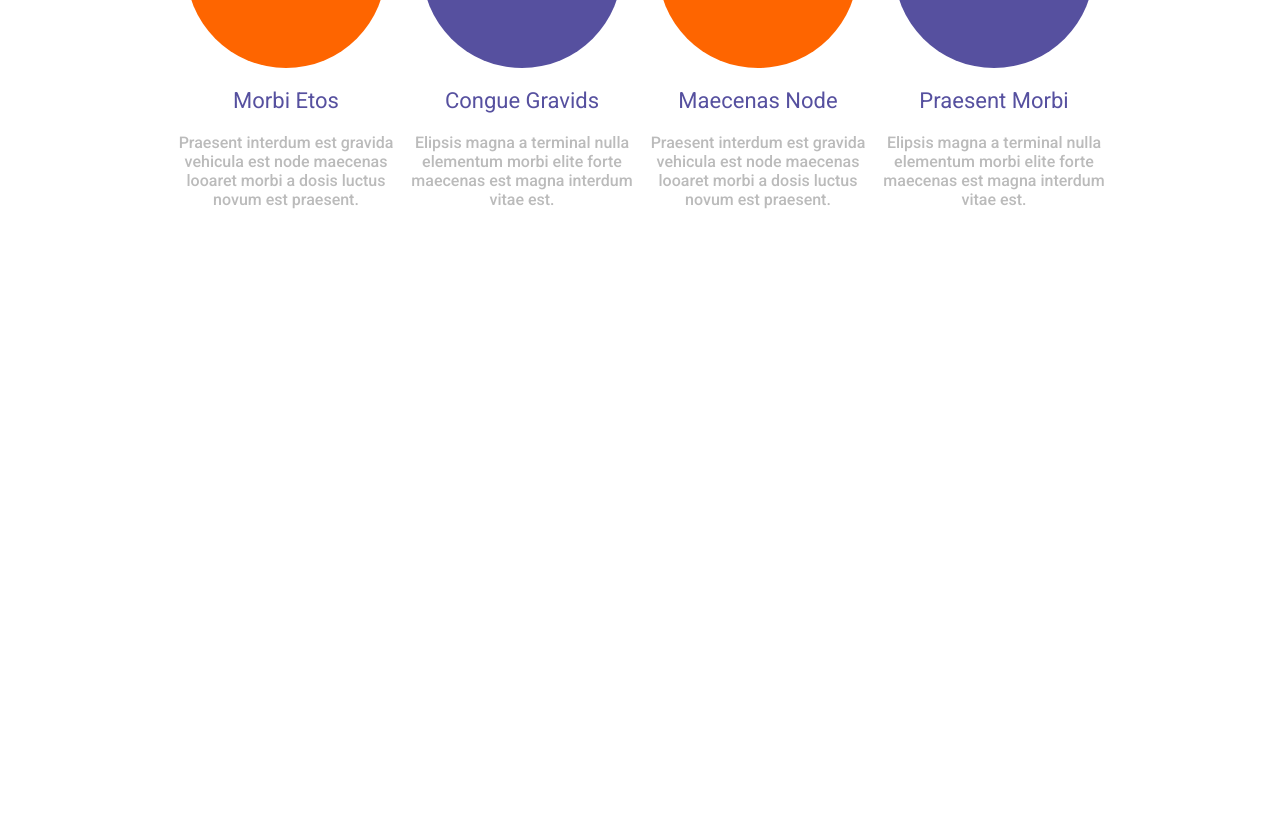
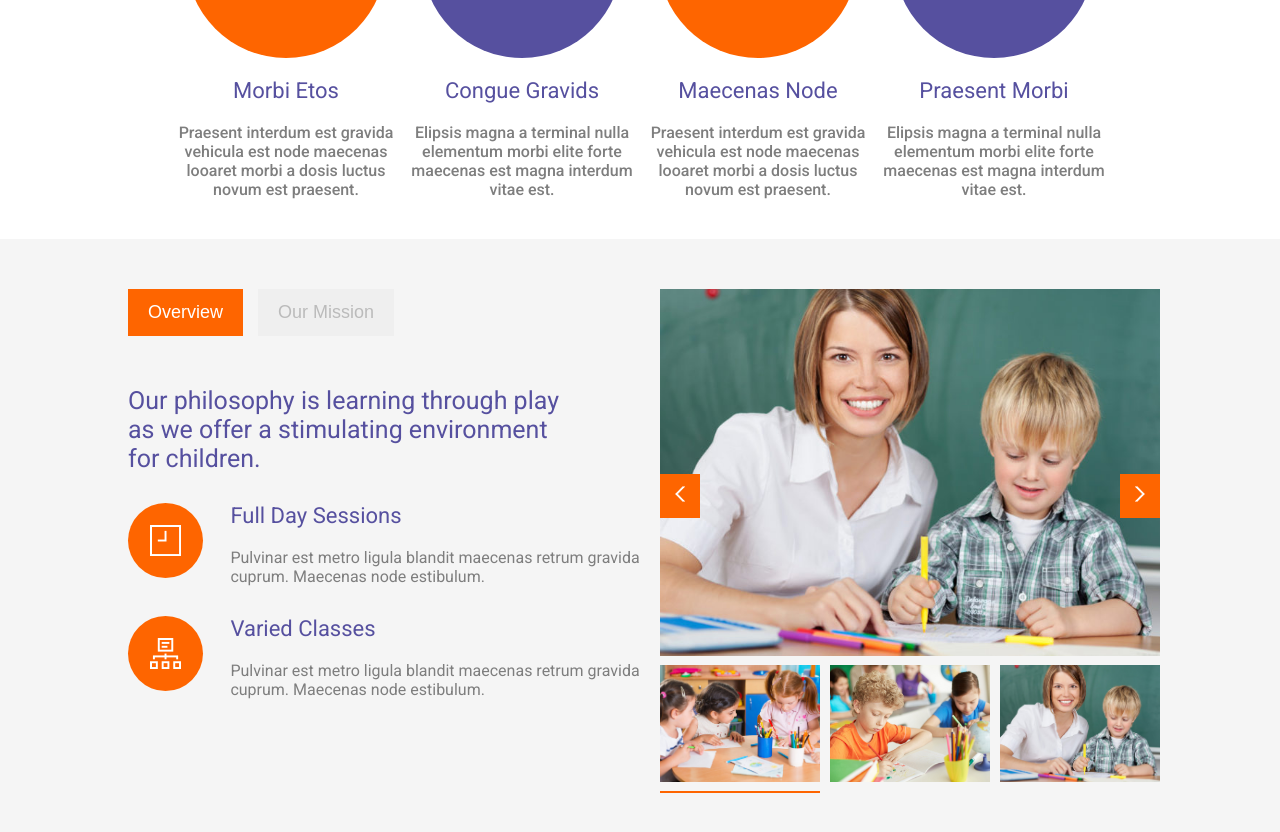
Before and after one commit to touros91/proj-html-vuejs, a Vue app: page / in a window 1280 px wide. Shown: the part 1200-2032 px from the top of the page. Before the commit the page ends 1449 px from the top, so only its background shows below. Built offline with nearby package versions, Linux system fonts and the light colour scheme; a web font is replaced by a local one.

Commit message:
Aggiunto quarto componente Overview nel main

```diff
--- a/src/components/Main/Main.vue
+++ b/src/components/Main/Main.vue
@@ -3,6 +3,7 @@
         <Hero/>
         <LearnMore/>
         <WelcomeToFable/>
+        <Overview/>
     </main>
 
 </template>
@@ -11,13 +12,15 @@
 import Hero from './Hero.vue';
 import LearnMore from './LearnMore.vue';
 import WelcomeToFable from './WelcomeToFable.vue';
+import Overview from './Overview.vue';
 
 export default {
     name: 'Main',
     components: {
         Hero,
         LearnMore,
-        WelcomeToFable
+        WelcomeToFable,
+        Overview
     }
 }
 </script>
--- /dev/null
+++ b/src/components/Main/Overview.vue
@@ -0,0 +1,175 @@
+<template>
+    <section>
+        <div class="container-80">
+            <div class="overview-info">
+                <button class="btn-active">Overview</button>
+                <button class="btn-unactive">Our Mission</button>
+                <div class="title">
+                    <h2>Our philosophy is learning through play as we offer a stimulating environment for children.</h2>
+                </div>
+                <div class="description">
+                    <div class="image">
+                        <img src="../../assets/img/clock_alt.png" alt="Clock">
+                    </div>
+                    <div class="info">
+                        <h3>Full Day Sessions</h3>
+                        <p>Pulvinar est metro ligula blandit maecenas retrum gravida cuprum. Maecenas node estibulum.</p>
+                    </div>
+                </div>
+                <div class="description">
+                    <div class="image">
+                        <img src="../../assets/img/diagram_alt.png" alt="Diagram">
+                    </div>
+                    <div class="info">
+                        <h3>Varied Classes</h3>
+                        <p>Pulvinar est metro ligula blandit maecenas retrum gravida cuprum. Maecenas node estibulum.</p>
+                    </div>
+                </div>
+            </div>
+            <div class="images">
+                <div class="current-image">
+                    <img src="../../assets/img/gallery_08-690x506.jpg" alt="Kindergarten">
+                    <div class="arrow-left">
+                        <img src="../../assets/img/slider_previous.png" alt="Arrow left">
+                    </div>
+                    <div class="arrow-right">
+                        <img src="../../assets/img/slider_next.png" alt="Arrow right">
+                    </div>
+                </div>
+                <div class="unactive-images">
+                    <div class="image">
+                        <img src="../../assets/img/gallery_07-690x506.jpg" alt="Kindergarten">
+                    </div>
+                    <div class="image">
+                        <img src="../../assets/img/gallery_01.jpg" alt="Kindergarten">
+                    </div>
+                    <div class="image">
+                        <img src="../../assets/img/gallery_08-690x506.jpg" alt="Kindergarten">
+                    </div>
+                </div>
+            </div>
+        </div>
+
+    </section>
+</template>
+
+<script>
+export default {
+    name: 'Overview'
+}
+</script>
+
+<style lang="scss" scoped>
+@import '../../assets/style/common';
+
+section {
+    background-color: #F5F5F5;
+    padding: 30px 0;
+    .container-80 {
+        display: flex;
+        .overview-info {
+            width: 50%;
+            .btn-active {
+                padding: 13px 20px;
+                background-color: $secondColor;
+                border: none;
+                color: white;
+                margin-top: 20px;
+                font-size: 18px;
+            }
+            .btn-unactive {
+                padding: 13px 20px;
+                border: none;
+                color: #BBBBBB;
+                margin-top: 20px;
+                font-size: 18px;
+                margin-left: 15px;
+            }
+            .title {
+                width: 85%;
+                h2 {
+                    color: $mainColor;
+                    font-size: 25px;
+                    font-weight: 400;
+                    margin: 50px 0 30px 0;
+                }
+            }
+            .description {
+                display: flex;
+                justify-content: space-between;
+                margin-bottom: 30px;
+                .image {
+                    width: 75px;
+                    height: 75px;
+                    border-radius: 50%;
+                    padding: 22px;
+                    background-color: $secondColor;
+                    img {
+                        width: 100%;
+                    }
+                }
+                .info {
+                    width: 80%;
+                    h3 {
+                        color: $mainColor;
+                        margin-bottom: 20px;
+                        font-weight: 400;
+                        font-size: 22px;
+                    }
+                    p {
+                        color: #7E7E7E;
+                        font-weight: 400;
+                    }
+                }
+            }
+        }
+        .images {
+            width: 50%;
+            padding: 20px;
+            .current-image {
+                width: 500px;
+                margin-bottom: 5px;
+                position: relative;
+                img {
+                    width: 100%;
+                }
+                .arrow-left, .arrow-right {
+                    width: 40px;
+                    background-color: $secondColor;
+                    position: absolute;
+                    img {
+                        width: 100%;
+                    }
+                }
+                .arrow-left {
+                    top: 50%;
+                    left: 0;
+                }
+                .arrow-right {
+                    top: 50%;
+                    right: 0;
+                }
+            }
+            .unactive-images {
+                width: 500px;
+                display: flex;
+                justify-content: space-between;
+                .image {
+                    width: 160px;
+                    padding-bottom: 5px;
+                    img {
+                        width: 100%;
+                    }
+                }
+            }
+            .unactive-images .image:first-child {
+                border-bottom: 2px solid $secondColor;
+            }
+            .unactive-images .image:hover{
+                border-bottom: 2px solid $secondColor;
+            }
+        }
+    }
+}
+
+</style>
--- a/src/components/Main/WelcomeToFable.vue
+++ b/src/components/Main/WelcomeToFable.vue
@@ -70,7 +70,7 @@ export default {
     }
     .icon-box {
         display: flex;
-        margin-top: 60px;
+        margin-top: 50px;
         .icon {
             display: flex;
             flex-direction: column;
@@ -84,7 +84,7 @@ export default {
                 font-size: 22px;
             }
             p {
-                color: #BBBBBB;
+                color: #7E7E7E;
                 font-weight: 500;
                 text-align: center;
             }
```
